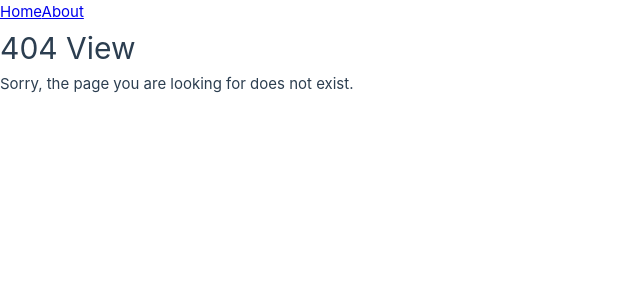
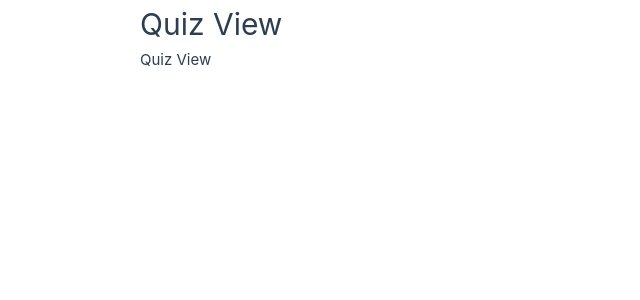
Before and after one commit to gyuseok-dev/my_portfolio, a Vue app: page /study/quiz/1 in a window 1280 px wide. Before the commit this address had no page. Shown: the top 300 px of the page, without its empty margins (0-640 px from the left). Built offline with nearby package versions, Linux system fonts and the light colour scheme.

Commit message:
feat: quiz에 라우팅 적용

```diff
--- a/src/App.vue
+++ b/src/App.vue
@@ -4,6 +4,15 @@ import Nav from "./components/study/Nav.vue"
 </script>
 
 <template>
-  <Nav />
-  <RouterView />
+  <!-- <Nav /> -->
+  <div class="container">
+    <RouterView />
+  </div>
 </template>
+
+<style scoped>
+  .container {
+    max-width: 1000px;
+    margin: 0 auto;
+  }
+</style>
--- a/src/components/study/Card.vue
+++ b/src/components/study/Card.vue
@@ -1,10 +1,15 @@
-<script setup>
+<script setup lang="ts">
+    import { useRouter } from 'vue-router';
     import {defineProps} from "vue"
+    const router = useRouter();
     const {quiz} = defineProps(['quiz'])
+    const navigateToQuiz = () => {
+        router.push(`/study/quiz/${quiz.id}`);
+    }
 </script>
 
 <template>
-    <div class="card">
+    <div class="card" @click="navigateToQuiz">
         <img :src="quiz.img" alt="">
         <div class="card-text">
             <h2>{{ quiz.name }}</h2>
--- a/src/router/index.ts
+++ b/src/router/index.ts
@@ -1,8 +1,8 @@
 import { createRouter, createWebHistory } from 'vue-router'
 import HomeView from '../views/HomeView.vue'
 // import CounterView from '../views/study/CounterView.vue'
-import NoteView from '../views/study/NoteView.vue'
-import QuizView from '../views/study/QuizView.vue'
+import QuizMenuView from '@/views/study/quiz/MenuView.vue'
+import QuizView from '@/views/study/quiz/QuizView.vue'
 import * as HomeViewStudy from '../views/study/router/HomeView.vue'
 import AboutView from '@/views/study/router/AboutView.vue'
 import CarView from '@/views/study/router/CarView.vue'
@@ -15,7 +15,22 @@ const router = createRouter({
   routes: [
     {
       path: '/',
-      redirect: '/study/router'
+      redirect: '/study/quiz'
+    },
+    {
+      path: '/home',
+      name: 'Home',
+      component: HomeView
+    },
+    {
+      path: '/study/quiz',
+      name: 'QuizMenu',
+      component: QuizMenuView
+    },
+    {
+      path: '/study/quiz/:id',
+      name: 'Quiz',
+      component: QuizView
     },
     { // todo: about, car 묶기
       path: '/study/router',
--- a/src/views/study/QuizView.vue
+++ b/src/views/study/quiz/MenuView.vue
@@ -1,7 +1,7 @@
-<script setup>
-import q from "../../data/quizes.json"
+<script setup lang="ts">
+import q from "@/data/quizes.json"
 import { ref, watch } from "vue"
-import Card from "../../components/study/Card.vue"
+import Card from "@/components/study/Card.vue"
 const quizes = ref(q)
 const search = ref("")
 watch(search, () => {
@@ -10,7 +10,7 @@ watch(search, () => {
 </script>
 
 <template>
-    <div class="container">
+    <div>
         <header>
             <h1>Quizes</h1>
             <input v-model="search" type="text" placeholder="Search...">
@@ -22,10 +22,6 @@ watch(search, () => {
 </template>
 
 <style scoped>
-.container {
-    max-width: 1000px;
-    margin: 0 auto;
-}
 
 header {
     margin-bottom: 10px;
--- /dev/null
+++ b/src/views/study/quiz/QuizView.vue
@@ -0,0 +1,6 @@
+<template>
+    <div>
+        <h1>Quiz View</h1>
+        <p>Quiz View</p>
+    </div>
+</template>
```
